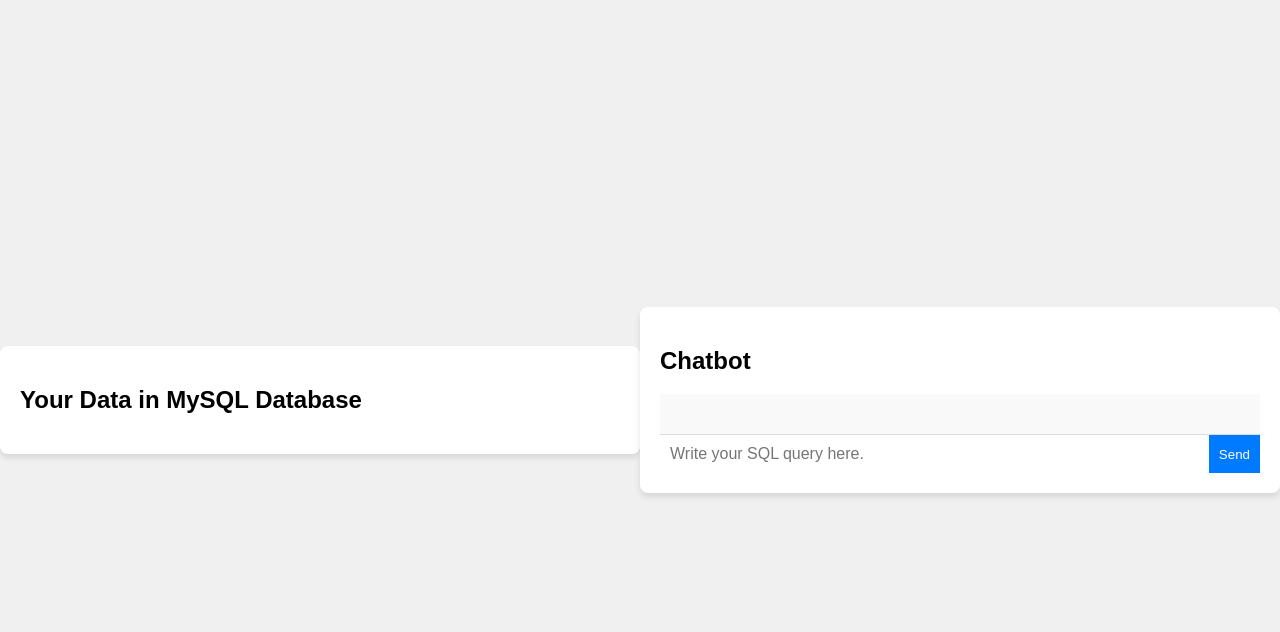
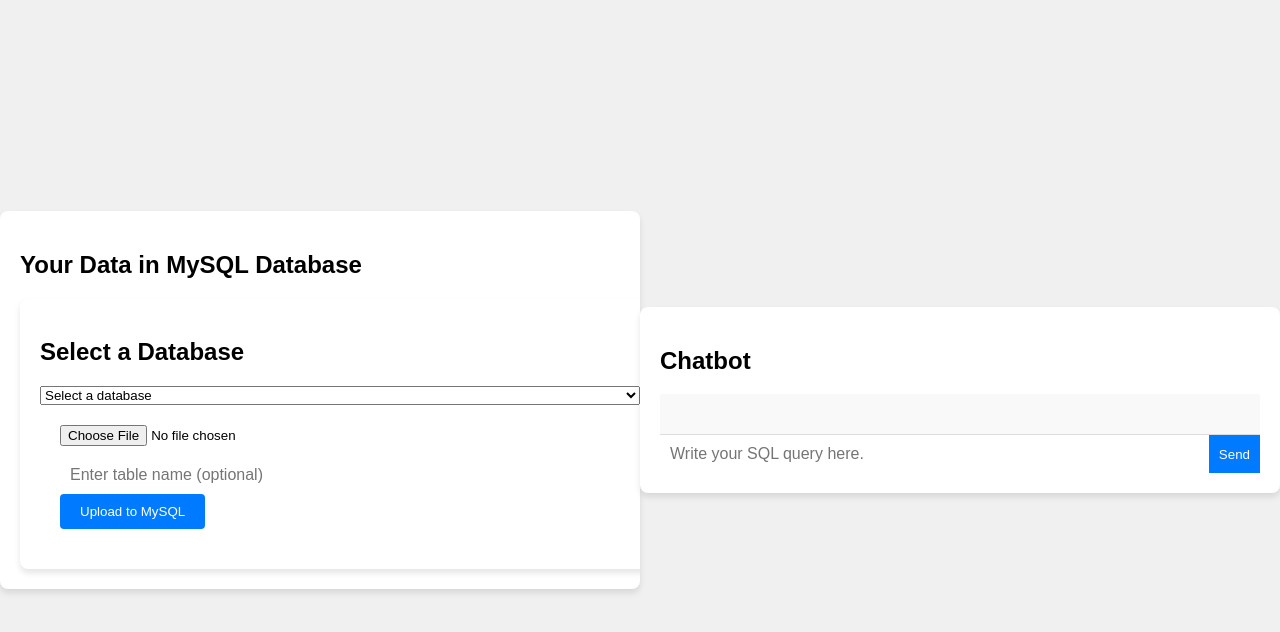
Before and after one commit to Modak-Rosogulla/ChatDB, a FastAPI app: page /mysql in a window 1280 px wide. Shown: the top 632 px of the page. Run offline with FastAPI, Linux system fonts and the light colour scheme.

Commit message:
added upload csv/json to mysql inside mysql page, also added select database dropdown which lets users select the database they want

```diff
--- a/app/main.py
+++ b/app/main.py
@@ -1,4 +1,4 @@
-from fastapi import FastAPI, Request, UploadFile, File
+from fastapi import FastAPI, Request, UploadFile, File ,HTTPException
 from app.firebase_helpers import load_data_to_firebase, search_by_id
 from fastapi.templating import Jinja2Templates
 import requests
@@ -10,7 +10,7 @@ import os
 import shutil
 from pydantic import BaseModel
 from app.sql_helpers import SqlHelper
-
+import csv
 
 load_dotenv()
 FIREBASE_URL = os.getenv('DATABASE_URL')
@@ -207,11 +207,27 @@ async def chat(request: Request):
         return JSONResponse(content={"reply": f"Your query ran into an error :( \n {bot_response}"})
 
 
-@app.get("/sql_data")
+@app.get("/mysql_data")
 async def chat(request: Request):
 
-    result = sql_obj.execute_user_query("SHOW TABLES;")
-    return JSONResponse(content={"reply": result })
+    databases = sql_obj.execute_user_query("SHOW DATABASES;")
+    # databases = sql_obj.cursor.fetchall()
+
+    # result = sql_obj.execute_user_query("SHOW TABLES;")
+    print(f"databases: {databases}")
+    flat_databases = [db[0] for db in databases]
+    print(f"flat: {flat_databases}")
+    return JSONResponse(content={"databases": flat_databases })
+
+@app.post("/select_database")
+async def select_database(request: Request):
+    data = await request.json()
+    database_name = data.get("database_name")
+    if not database_name:
+        raise HTTPException(status_code=400, detail="Database name is required.")
+
+    sql_obj.select_database(database_name)
+    return JSONResponse(content={"message": f"Database {database_name} selected."})
 
 
 @app.post("/chat_sql")
@@ -224,3 +240,97 @@ async def chat_sql(message: ChatMessage):
     result = sql_obj.execute_user_query(user_message)
 
     return JSONResponse(content={"reply": result })
+
+
+
+@app.post("/upload_to_mysql")
+async def upload_to_mysql(file: UploadFile = File(...), table_name: str = None):
+    """
+    Upload CSV/JSON to MySQL Database
+    - Creates a table dynamically based on the uploaded file's schema
+    - Inserts all the file's data into the created table
+    """
+    try:
+        # Save uploaded file to a local folder
+        print(f"[Inside upload_to_mysql] uploading")
+        upload_folder = "uploads/"
+        os.makedirs(upload_folder, exist_ok=True)
+        file_location = f"{upload_folder}/{file.filename}"
+
+        with open(file_location, "wb") as buffer:
+            shutil.copyfileobj(file.file, buffer)
+
+        # Determine file type
+        file_extension = os.path.splitext(file.filename)[1].lower()
+
+        if not table_name:
+            table_name = os.path.splitext(file.filename)[0]
+
+        # Process CSV file
+        if file_extension == ".csv":
+            with open(file_location, "r", encoding="utf-8") as csvfile:
+                reader = csv.DictReader(csvfile)
+                columns = reader.fieldnames
+                rows = [row for row in reader]
+
+                print(f"read {len(rows)} rows from {file_location}")
+                # Create a table dynamically
+                create_table_query = generate_create_table_query(table_name, columns)
+                print(f"creating table {create_table_query}")
+
+                sql_obj.execute_user_query(create_table_query)
+
+                print(f"created table {table_name}")
+                # Insert data into the table
+                insert_data_into_table(table_name, columns, rows)
+
+        # Process JSON file
+        elif file_extension == ".json":
+            with open(file_location, "r", encoding="utf-8") as jsonfile:
+                data = json.load(jsonfile)
+                if isinstance(data, list) and len(data) > 0:
+                    columns = data[0].keys()
+                    rows = data
+
+                    # Create a table dynamically
+                    create_table_query = generate_create_table_query(table_name, columns)
+                    sql_obj.execute_user_query(create_table_query)
+
+                    # Insert data into the table
+                    insert_data_into_table(table_name, columns, rows)
+                else:
+                    raise HTTPException(status_code=400, detail="JSON file must contain a list of objects.")
+
+        else:
+            raise HTTPException(status_code=400, detail="Only CSV and JSON files are supported.")
+
+        return JSONResponse(content={"message": f"Data uploaded successfully to table '{table_name}'."})
+
+    except Exception as e:
+        return JSONResponse(content={"error": str(e)}, status_code=500)
+
+
+
+def generate_create_table_query(table_name, columns):
+    """
+    Generate a SQL query to create a table based on the provided column names.
+    """
+    columns_definition = ", ".join([f"`{col}` TEXT" for col in columns])  # Default to TEXT for simplicity
+    query = f"CREATE TABLE IF NOT EXISTS `{table_name}` ({columns_definition});"
+    return query
+
+
+def insert_data_into_table(table_name, columns, rows):
+    """
+    Insert data into a table row by row.
+    """
+    placeholders = ", ".join(["%s"] * len(columns))
+    query = f"INSERT INTO `{table_name}` ({', '.join(columns)}) VALUES ({placeholders})"
+
+    # Prepare rows as tuples
+    values = [tuple(row[col] for col in columns) for row in rows]
+
+    # Execute query for all rows
+    for value in values:
+        sql_obj.cursor.execute(query, value)
+    sql_obj.connection.commit()
--- a/app/sql_helpers.py
+++ b/app/sql_helpers.py
@@ -18,7 +18,7 @@ class SqlHelper:
         # databases = self.cursor.fetchall()
         # print(f"Databases: {databases}")
 
-        self.select_database("hello_Databases")
+        # self.select_database("hello_Databases")
 
 
     def create_connection(self):
--- a/templates/mysql.html
+++ b/templates/mysql.html
@@ -17,6 +17,19 @@
             <button onclick="refreshDataPreserveState()">Refresh Data (Preserve State)</button>
             <button onclick="refreshDataResetState()">Refresh Data (Reset State)</button>
         </div> -->
+        <div class="container">
+          <h2>Select a Database</h2>
+          <select id="database-select" onchange="selectDatabase()">
+              <option value="">Select a database</option>
+          </select>
+
+          <form id="mysqlUploadForm" enctype="multipart/form-data">
+            <input type="file" name="file" id="fileInput" accept=".csv, .json" required>
+            <input type="text" name="table_name" id="tableNameInput" placeholder="Enter table name (optional)">
+            <button type="submit">Upload to MySQL</button>
+        </form>
+
+      </div>
 
     </div>
 
@@ -35,19 +48,39 @@
 
       <script>
 
+            // async function loadSQLData() {
+
+            //     try {
+            //         const response = await fetch('/mysql_data');
+            //         if (!response.ok) {
+            //             throw new Error(`Error fetching data: ${response.statusText}`);
+            //         }
+            //         const data = await response.json();
+            //         // const container = document.getElementById('json-viewer');
+            //         // createTree(container, data);
+            //     } catch (error) {
+            //         console.error(error);
+            //         // Optionally display an error message in the UI
+            //     }
+            // }
             async function loadSQLData() {
-
                   try {
                       const response = await fetch('/mysql_data');
                       if (!response.ok) {
                           throw new Error(`Error fetching data: ${response.statusText}`);
                       }
                       const data = await response.json();
-                    // const container = document.getElementById('json-viewer');
-                    // createTree(container, data);
+
+                      // Populate the dropdown
+                      const select = document.getElementById('database-select');
+                      data.databases.forEach(db => {
+                          const option = document.createElement('option');
+                          option.value = db;
+                          option.textContent = db;
+                          select.appendChild(option);
+                      });
                   } catch (error) {
                       console.error(error);
-                    // Optionally display an error message in the UI
                   }
               }
 
@@ -83,11 +116,52 @@
                 chatBox.appendChild(messageElement);
                 chatBox.scrollTop = chatBox.scrollHeight;
             }
+            async function selectDatabase() {
+              const select = document.getElementById('database-select');
+              const databaseName = select.value;
 
-            // Load data initially with all nodes collapsed
-            // window.onload = () => {
-            //     refreshDataResetState();
-            // };
+              if (databaseName) {
+                  try {
+                      const response = await fetch('/select_database', {
+                          method: 'POST',
+                          headers: { 'Content-Type': 'application/json' },
+                          body: JSON.stringify({ database_name: databaseName }),
+                      });
+
+                      if (!response.ok) {
+                          throw new Error(`Error selecting database: ${response.statusText}`);
+                      }
+
+                      const data = await response.json();
+                      alert(data.message);
+                  } catch (error) {
+                      console.error(error);
+                  }
+                  }
+              }
+
+            document.addEventListener('DOMContentLoaded', loadSQLData);
+
+
+
+        document.getElementById("mysqlUploadForm").onsubmit = async (event) => {
+              event.preventDefault();
+
+              const formData = new FormData(event.target);
+              const response = await fetch('/upload_to_mysql', {
+                  method: 'POST',
+                  body: formData
+              });
+
+              if (response.ok) {
+                  const result = await response.json();
+                  alert(result.message);
+              } else {
+                  const error = await response.json();
+                  alert(`Error: ${error.error}`);
+              }
+          };
+
         </script>
 
 </body>
```
Lines whose indentation alone changed are shown as unchanged.
